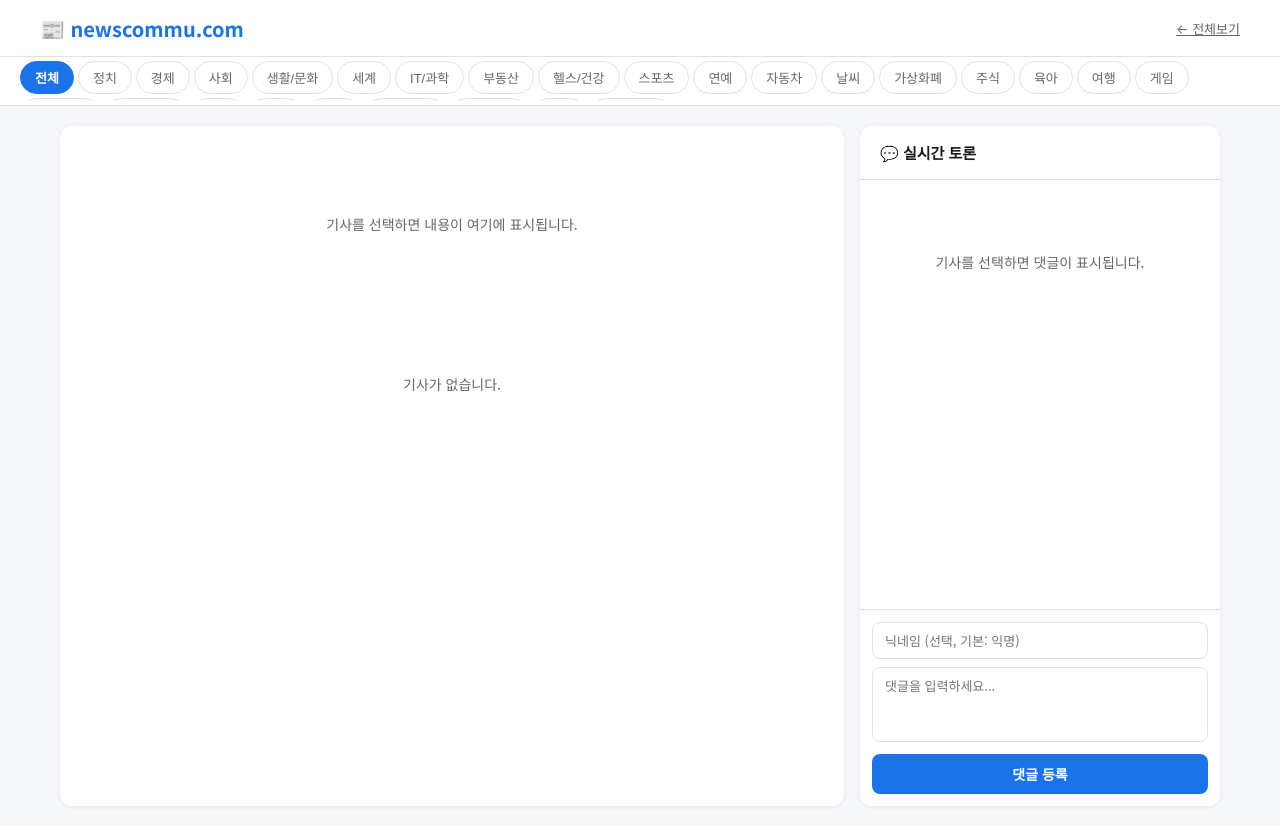
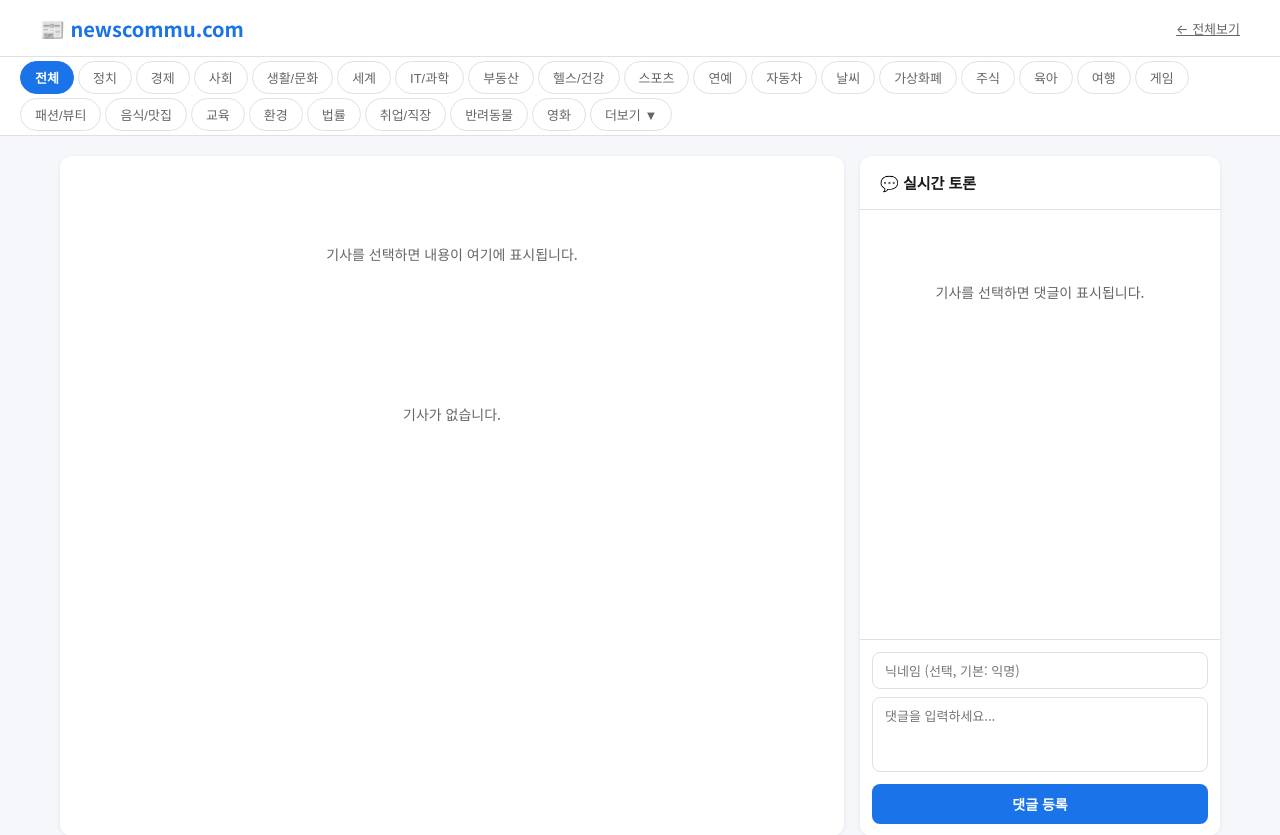
Before and after one commit to hkno3/commu, a PHP site: page /category.php in a window 1280 px wide. Shown: the top 835 px of the page. Before the commit the page ends 809 px from the top, so only its background shows below. Run offline with PHP 8.4, Linux system fonts and the light colour scheme; data that the repository does not hold is empty; some libraries are stand-ins or nearby versions.

Commit message:
Increase category nav height so more-btn is fully visible
https://claude.ai/code/session_01JkxMEsv2abmXpAdqut864T

```diff
--- a/assets/css/style.css
+++ b/assets/css/style.css
@@ -60,7 +60,7 @@ header {
   flex-wrap: wrap;
   gap: 4px;
   overflow: hidden;
-  max-height: 40px;
+  max-height: 80px;
   transition: max-height 0.3s ease;
 }
 
```
